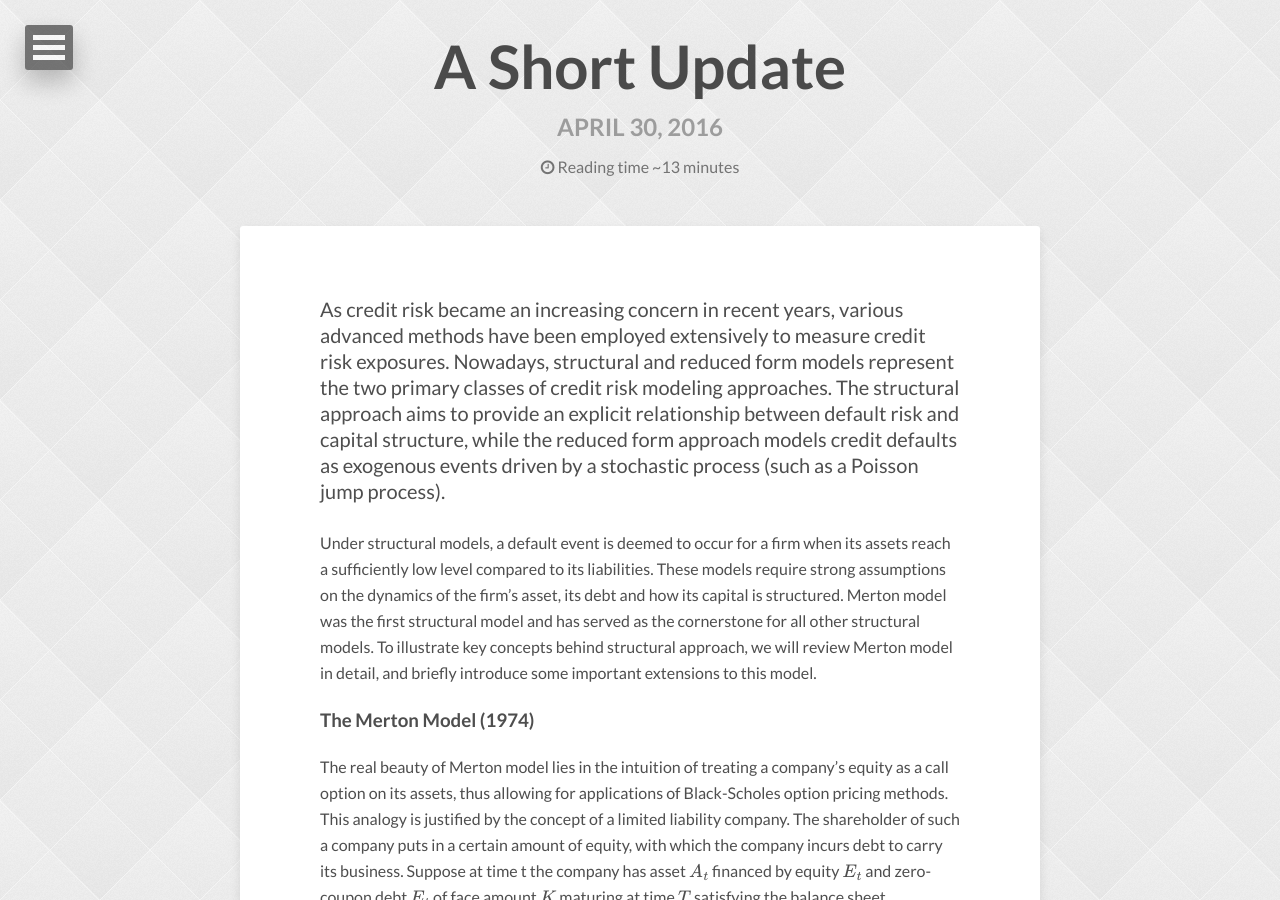
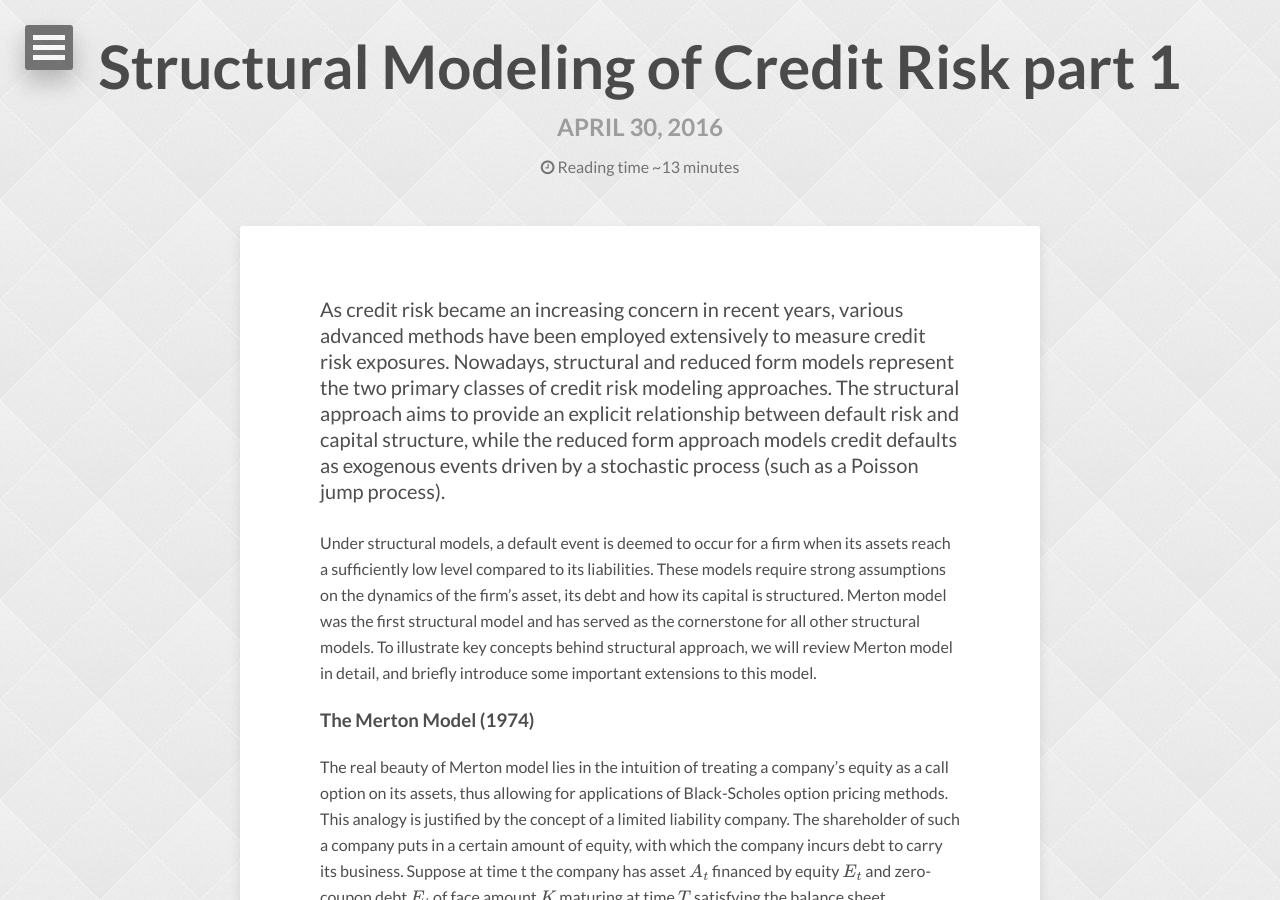
Before and after one commit to drawar/drawar.github.io, a Jekyll site: the page built from _posts/2016-04-30-structural-model-credit-risk.md, in a window 1280 px wide and 900 px high. Built offline with Jekyll 4.4.1, drawn with Linux system fonts in a browser that asks for light colours; nearby versions of some CDN libraries; formulas are drawn with MathJax 3; comment, search, counter and statistics services are not loaded.

Commit message:
Update 2016-04-30-structural-model-credit-risk.md

```diff
--- a/_posts/2016-04-30-structural-model-credit-risk.md
+++ b/_posts/2016-04-30-structural-model-credit-risk.md
@@ -1,8 +1,8 @@
 ---
 layout: post
-title:  "A Short Update"
+title:  "Structural Modeling of Credit Risk part 1"
 date:   2016-04-30
-categories: other
+categories: posts
 tags:  credit-risk merton r
 comments: true
 ---
```
